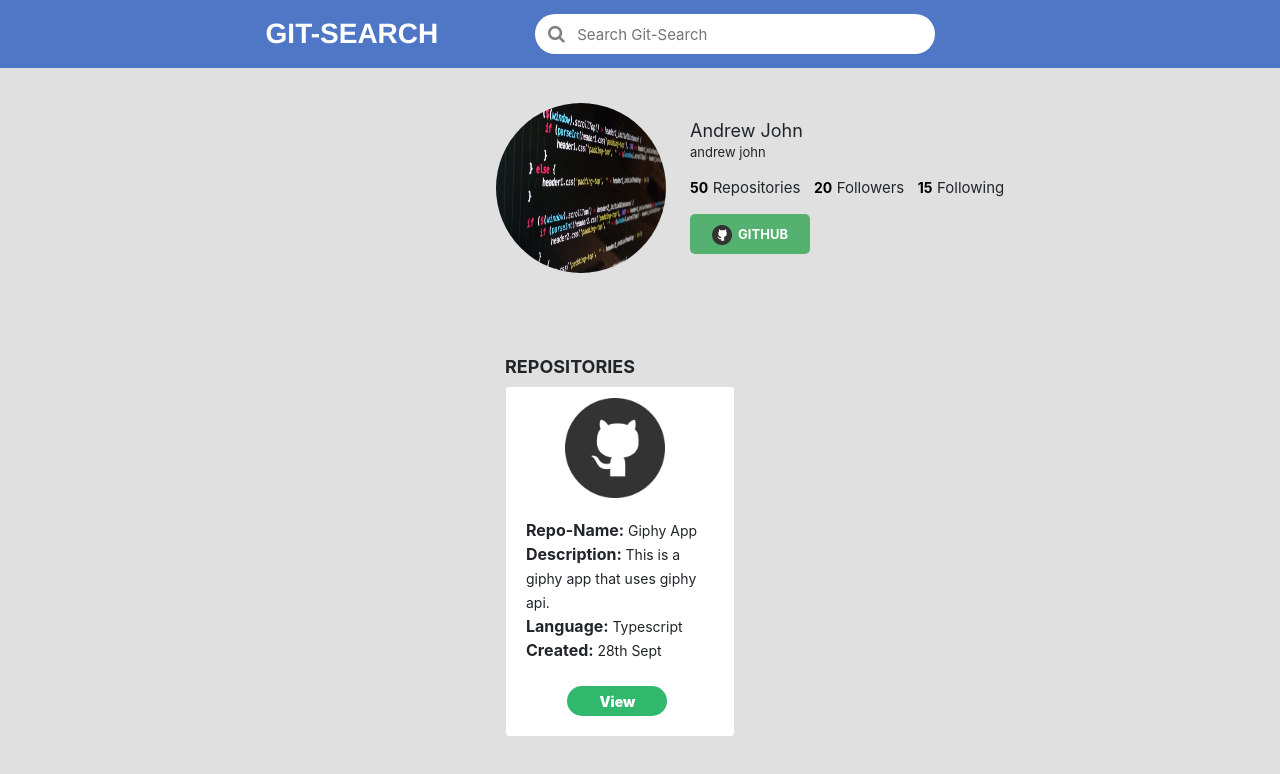
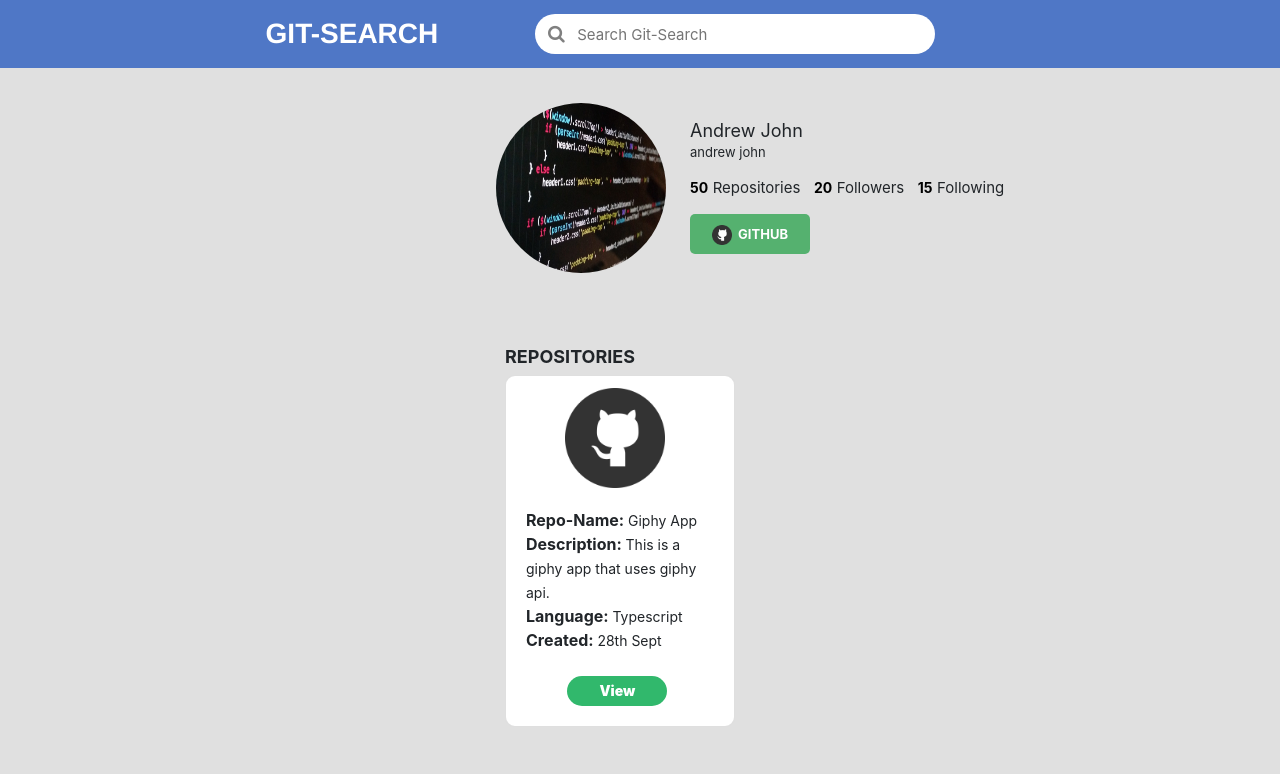
Before and after one commit to andyjohn23/git-search-app, an Angular app in the folder git-search/: page / in a window 1280 px wide. Shown: the top 774 px of the page. Built offline with nearby package versions, Linux system fonts and the light colour scheme; no server answers.

Commit message:
updated files

```diff
--- a/git-search/src/app/components/repositories/repositories.component.css
+++ b/git-search/src/app/components/repositories/repositories.component.css
@@ -1,5 +1,5 @@
 .repositories{
-    margin-top: 32%;
+    margin-top: 28%;
     margin-left: -50%;
 
 }
@@ -10,6 +10,7 @@
 .repositories .card{
     max-height: 100vh;
     max-width: 230px;
+    border-radius: 10px;
 }
 .repositories .card img{
    width: 100px;
```
